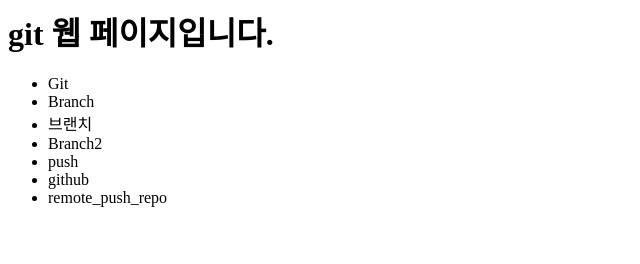
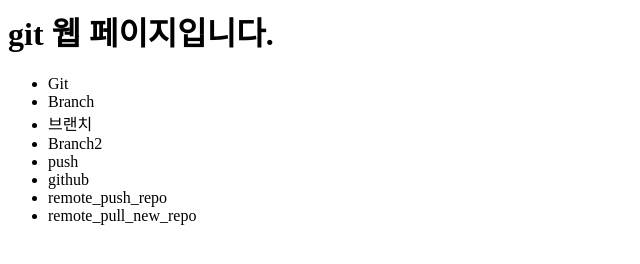
Before and after one commit to g-jun322/git_test, a plain HTML site: page index.html in a window 1280 px wide. Shown: the whole page, without its empty margins (0-640 px from the left). Drawn offline with Linux system fonts and the light colour scheme.

Commit message:
remote_pull_new_repo 추가

```diff
--- a/index.html
+++ b/index.html
@@ -14,6 +14,7 @@
 			<li>push</li>
 			<li>github</li>
 			<li>remote_push_repo</li>
+			<li>remote_pull_new_repo</li>
 		</ul>
 	</body>
 </html>
```
